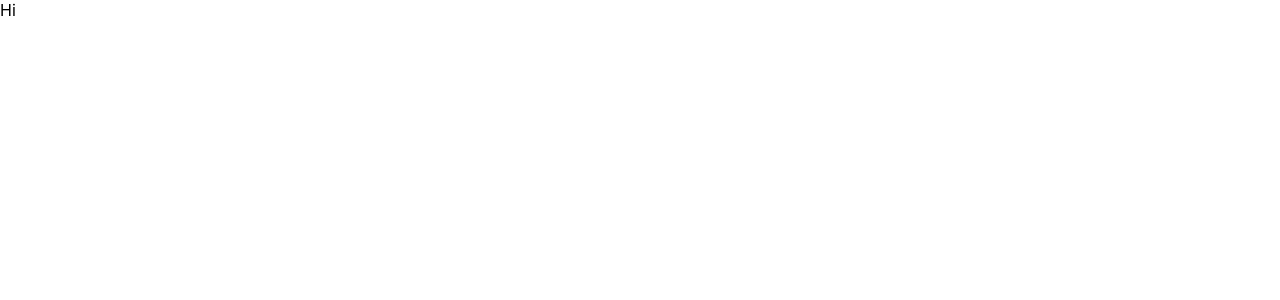
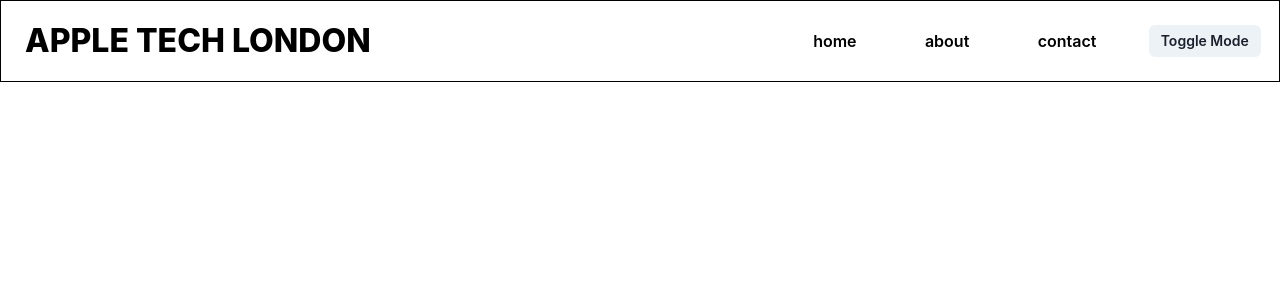
Before and after one commit to Dev-Satish-01/apple-tech-london, a React (Create React App) app: page / in a window 1280 px wide. Shown: the top 300 px of the page. Built offline with nearby package versions, Linux system fonts and the light colour scheme.

Commit message:
navbar+darkmode

```diff
--- a/src/App.js
+++ b/src/App.js
@@ -1,8 +1,19 @@
 import './App.css';
+import Home from "./Pages/Home"
+import Contact from "./Pages/Contact"
+import About from "./Pages/About"
+import { BrowserRouter, Routes, Route } from "react-router-dom"
 
 function App() {
   return (
-    <div className="temp">Hi</div>
+    <BrowserRouter>
+      <Routes>
+        <Route path="/" element={<Home />} />
+        <Route path="/about" element={<About />} />
+        <Route path="/contact" element={<Contact />} />
+        <Route path="*" element={<Home />} />
+      </Routes>
+    </BrowserRouter>
   );
 }
 
--- /dev/null
+++ b/src/Components/Navbar.js
@@ -0,0 +1,115 @@
+import React from "react";
+import { useColorMode, useColorModeValue } from "@chakra-ui/color-mode";
+import {
+  Box,
+  Flex,
+  Text,
+  Link,
+  Button,
+  useMediaQuery,
+  Menu,
+  MenuButton,
+  MenuList,
+  MenuItem,
+  IconButton,
+} from "@chakra-ui/react";
+import { HamburgerIcon } from "@chakra-ui/icons";
+
+export default function Navbar() {
+  const [isSmallerThan800] = useMediaQuery("(max-width:800px)");
+
+  const { toggleColorMode } = useColorMode()
+  const color = useColorModeValue('black', 'white')
+
+  return (
+    <>
+      <Box className="pad">
+        <Flex
+          justifyContent="space-between"
+          paddingBlock={1}
+          border="1px solid"
+          borderColor={color}
+          alignItems="center"
+          className="navbar"
+          marginInline={"auto"}
+          position="fixed"
+          w={isSmallerThan800 ? "88%" : "100%"}
+          zIndex={10}
+        >
+          <Text fontWeight="800" fontSize="2rem" color={color} p={3} pl={6}>
+            APPLE TECH LONDON
+          </Text>
+          <Box
+            display={isSmallerThan800 ? "none" : "flex"}
+            justifyContent="space-around"
+            width="100%"
+            maxW="500px"
+            alignItems={"center"}
+          >
+            <Link
+              fontSize="s"
+              fontWeight="600"
+              color={color}
+              p={4}
+              href="/"
+            >
+              home
+            </Link>
+            <Link
+              fontSize="s"
+              fontWeight="600"
+              color={color}
+              p={4}
+              href="/"
+            >
+              about
+            </Link>
+            <Link
+              fontSize="s"
+              fontWeight="600"
+              color={color}
+              p={4}
+              href="/contact"
+            >
+              contact
+            </Link>
+            <Button size='sm' onClick={toggleColorMode}>
+              Toggle Mode
+            </Button>
+
+          </Box>
+
+          <Box mr={10} display={isSmallerThan800 ? "block" : "none"}>
+            <Menu>
+              <MenuButton
+                as={IconButton}
+                color="black"
+                aria-label="Options"
+                icon={<HamburgerIcon />}
+                variant="none"
+                width={"2rem"}
+              />
+              <MenuList color="black">
+                <MenuItem>
+                  <Link fontSize="s" width="100%" fontWeight="600" href="/">
+                    home
+                  </Link>
+                </MenuItem>
+                <MenuItem>
+                  <Link fontSize="s" width="100%" fontWeight="600" href="/">
+                    about
+                  </Link>
+                </MenuItem>
+                <MenuItem>
+                  <Link fontSize="s" fontWeight="600" href="/contact" width="100%">
+                    contact
+                  </Link>
+                </MenuItem>
+              </MenuList>
+            </Menu>
+          </Box>
+        </Flex>
+      </Box>
+    </>
+  );
+}
--- /dev/null
+++ b/src/Pages/About.js
@@ -0,0 +1,10 @@
+import Navbar from "../Components/Navbar";
+
+export default function About() {
+    return (
+        <>
+            <Navbar />
+
+        </>
+    )
+}
--- /dev/null
+++ b/src/Pages/Contact.js
@@ -0,0 +1,10 @@
+import Navbar from "../Components/Navbar";
+
+export default function Contact() {
+    return (
+        <>
+            <Navbar />
+
+        </>
+    )
+}
--- /dev/null
+++ b/src/Pages/Home.js
@@ -0,0 +1,11 @@
+import Navbar from "../Components/Navbar";
+
+
+export default function Home() {
+    return (
+        <>
+            <Navbar />
+
+        </>
+    )
+}
--- /dev/null
+++ b/src/Theme.js
@@ -0,0 +1,26 @@
+import { extendTheme } from "@chakra-ui/react";
+
+const theme = {
+  config: {
+    intialColorMode: "dark",
+    useSystemColorMode: true,
+  },
+  styles: {
+    global: {
+      body: {
+        margin: 0,
+        "font-family":
+          "-apple-system, BlinkMacSystemFont, 'Segoe UI', 'Roboto', 'Oxygen','Ubuntu', 'Cantarell', 'Fira Sans', 'Droid Sans', 'Helvetica Neue',sans-serif",
+        "-webkit-font-smoothing": "antialiased",
+        "-moz-osx-font-smoothing": "grayscale",
+      },
+
+      code: {
+        "font-family":
+          "source-code-pro, Menlo, Monaco, Consolas, 'Courier New',monospace",
+      },
+    },
+  },
+};
+
+export default extendTheme(theme);
--- a/src/index.css
+++ /dev/null
@@ -1,13 +0,0 @@
-body {
-  margin: 0;
-  font-family: -apple-system, BlinkMacSystemFont, 'Segoe UI', 'Roboto', 'Oxygen',
-    'Ubuntu', 'Cantarell', 'Fira Sans', 'Droid Sans', 'Helvetica Neue',
-    sans-serif;
-  -webkit-font-smoothing: antialiased;
-  -moz-osx-font-smoothing: grayscale;
-}
-
-code {
-  font-family: source-code-pro, Menlo, Monaco, Consolas, 'Courier New',
-    monospace;
-}
--- a/src/index.js
+++ b/src/index.js
@@ -1,11 +1,14 @@
 import React from 'react';
 import ReactDOM from 'react-dom/client';
-import './index.css';
 import App from './App';
+import { ChakraProvider, ColorModeScript, theme } from '@chakra-ui/react';
 
 const root = ReactDOM.createRoot(document.getElementById('root'));
 root.render(
   <React.StrictMode>
-    <App />
+    <ChakraProvider theme={theme}>
+      <ColorModeScript initialColorMode={theme.config.initialColorMode}/>
+      <App />
+    </ChakraProvider>
   </React.StrictMode>
 );
```
Also changed, not shown: package.json (+7 -1 lines), 1 other file (tests, documents, lock files or other folders).
